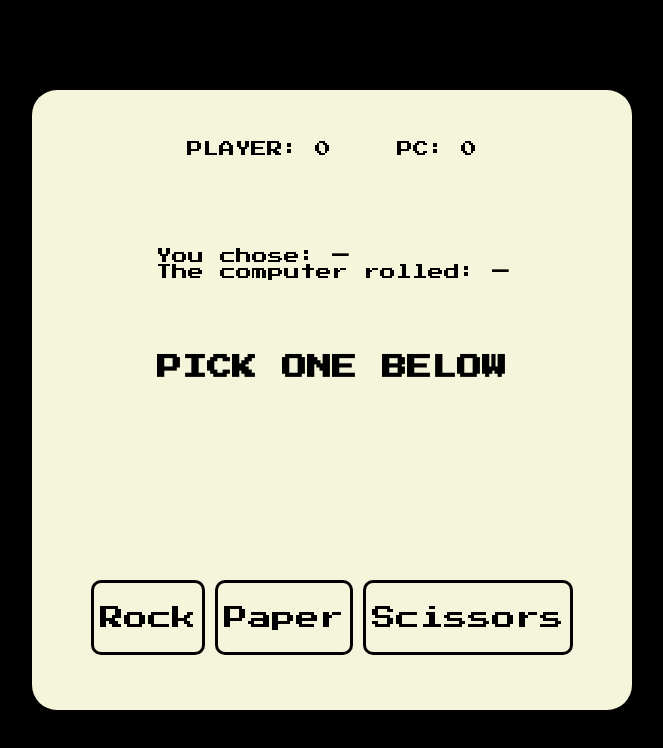
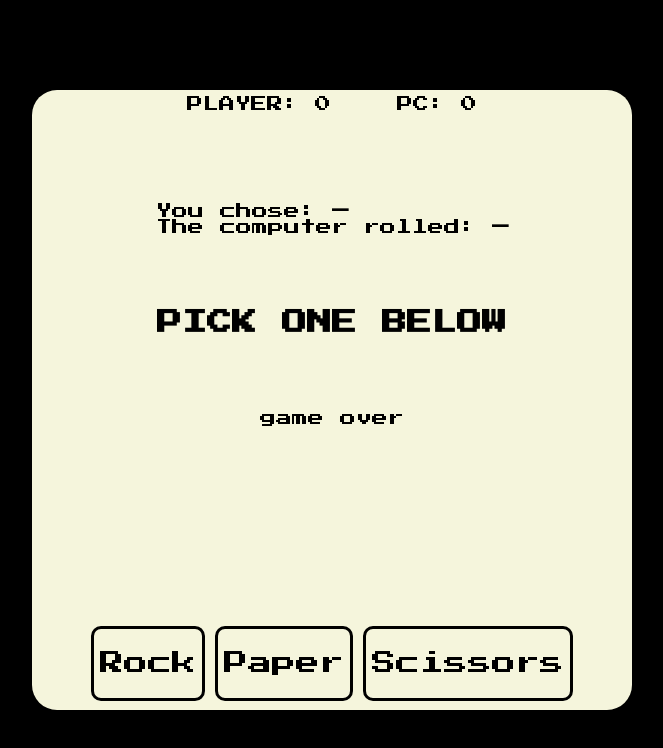
Before and after one commit to kroma2/rock-paper-scissors, a plain HTML site: page index.html in a window 1280 px wide. Shown: the whole page, without its empty margins (308-971 px from the left). Drawn offline with Linux system fonts and the light colour scheme.

Commit message:
add game over div

```diff
--- a/index.html
+++ b/index.html
@@ -18,6 +18,7 @@
                     <div>The computer rolled: <span id="pc-choice">—</span><span id="round-result"></span></div>
                 </div>
                 <div id="announce-winner">PICK ONE BELOW</div>
+                <div id="game-result">game over</div>
         </div>
 
         <div id="play-div">
```
